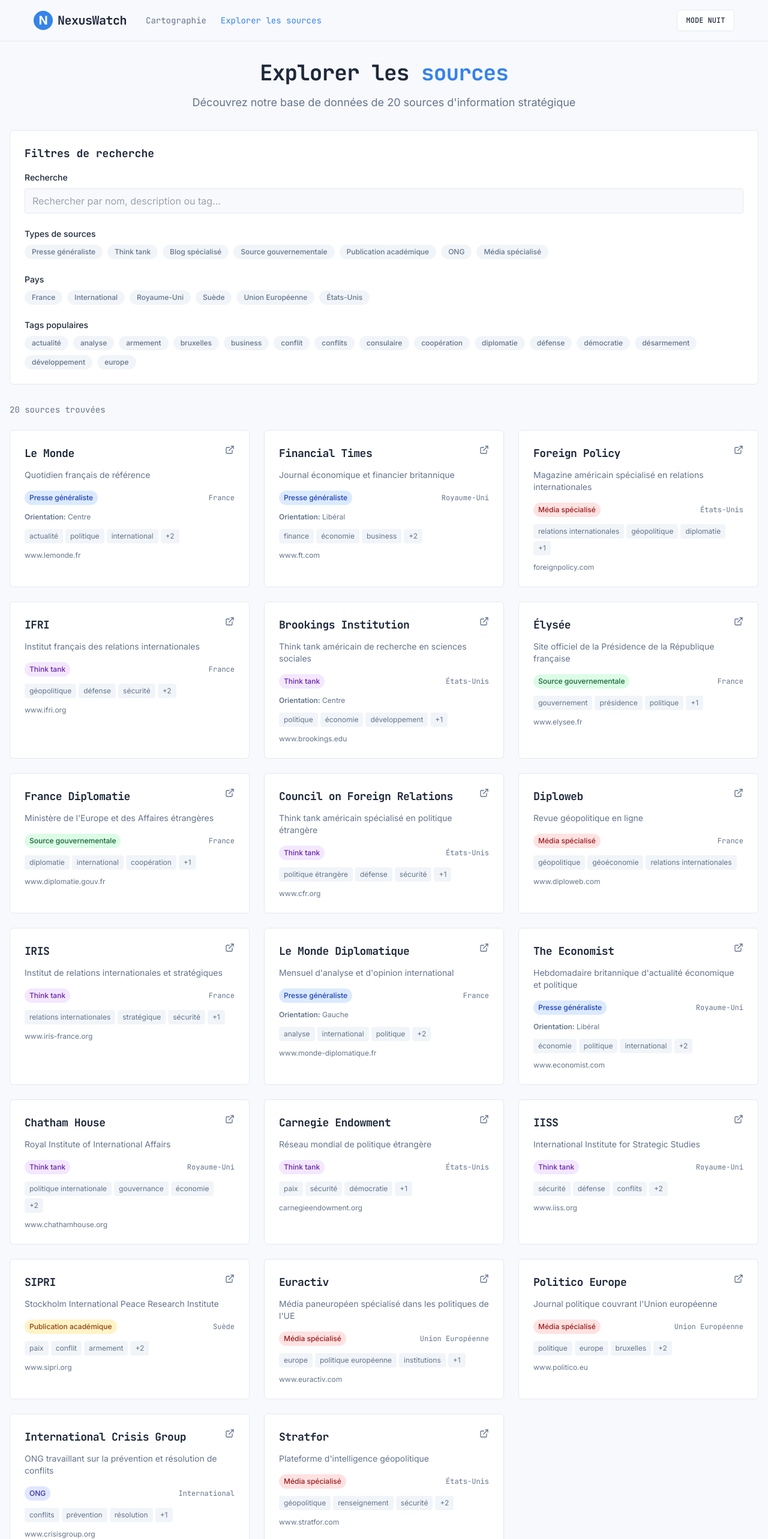
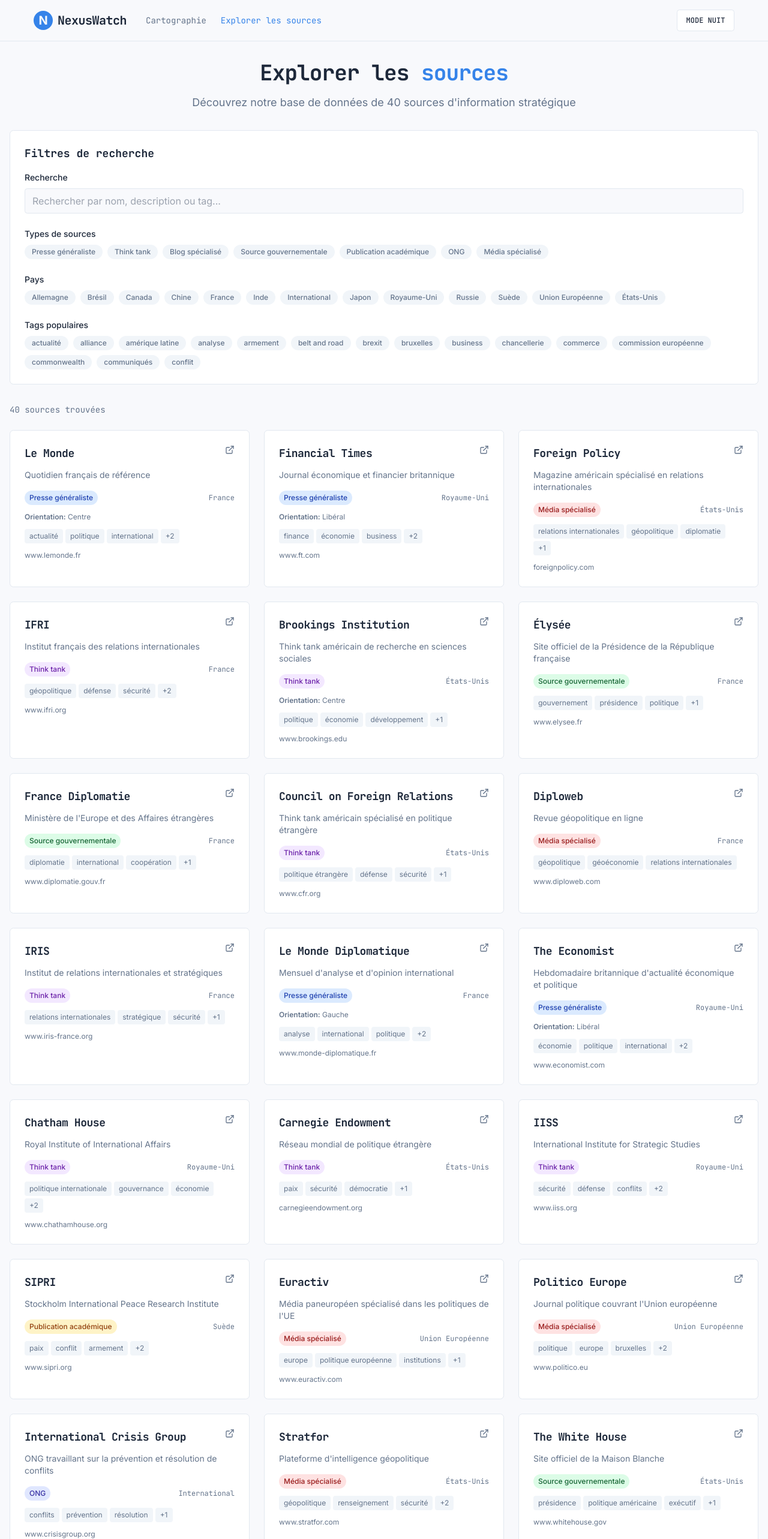
Before and after one commit to RamziAnass/intel-nexus-flow, a React (Vite) app: page /sources in a window 1280 px wide. Shown: the top 2566 px of the page at 60% size. Built offline with nearby package versions, Linux system fonts and the light colour scheme.

Commit message:
Add more government sources
Adds more government sources to the data.

```diff
--- a/src/data/sources.ts
+++ b/src/data/sources.ts
@@ -1,4 +1,3 @@
-
 export interface Source {
   id: string;
   title: string;
@@ -205,6 +204,187 @@ export const sources: Source[] = [
     country: "États-Unis",
     tags: ["géopolitique", "renseignement", "sécurité", "prévisions", "analyse"],
     description: "Plateforme d'intelligence géopolitique"
+  },
+  // Nouvelles sources gouvernementales
+  {
+    id: "whitehouse",
+    title: "The White House",
+    url: "https://www.whitehouse.gov",
+    type: SourceType.GOVERNMENT,
+    country: "États-Unis",
+    tags: ["présidence", "politique américaine", "exécutif", "communiqués"],
+    description: "Site officiel de la Maison Blanche"
+  },
+  {
+    id: "state-gov",
+    title: "U.S. Department of State",
+    url: "https://www.state.gov",
+    type: SourceType.GOVERNMENT,
+    country: "États-Unis",
+    tags: ["diplomatie", "politique étrangère", "relations bilatérales", "sanctions"],
+    description: "Département d'État américain"
+  },
+  {
+    id: "defense-gov",
+    title: "U.S. Department of Defense",
+    url: "https://www.defense.gov",
+    type: SourceType.GOVERNMENT,
+    country: "États-Unis",
+    tags: ["défense", "militaire", "sécurité nationale", "opérations"],
+    description: "Ministère de la Défense américain"
+  },
+  {
+    id: "gov-uk",
+    title: "GOV.UK",
+    url: "https://www.gov.uk",
+    type: SourceType.GOVERNMENT,
+    country: "Royaume-Uni",
+    tags: ["gouvernement britannique", "politique", "services publics", "brexit"],
+    description: "Portail officiel du gouvernement britannique"
+  },
+  {
+    id: "fco-gov-uk",
+    title: "UK Foreign Office",
+    url: "https://www.gov.uk/government/organisations/foreign-commonwealth-development-office",
+    type: SourceType.GOVERNMENT,
+    country: "Royaume-Uni",
+    tags: ["diplomatie britannique", "commonwealth", "développement", "relations internationales"],
+    description: "Foreign, Commonwealth & Development Office"
+  },
+  {
+    id: "bundeskanzleramt",
+    title: "Bundeskanzleramt",
+    url: "https://www.bundeskanzleramt.de",
+    type: SourceType.GOVERNMENT,
+    country: "Allemagne",
+    tags: ["chancellerie", "politique allemande", "union européenne", "gouvernement"],
+    description: "Chancellerie fédérale allemande"
+  },
+  {
+    id: "auswaertiges-amt",
+    title: "Auswärtiges Amt",
+    url: "https://www.auswaertiges-amt.de",
+    type: SourceType.GOVERNMENT,
+    country: "Allemagne",
+    tags: ["diplomatie allemande", "politique étrangère", "coopération", "culture"],
+    description: "Ministère des Affaires étrangères allemand"
+  },
+  {
+    id: "consilium-europa",
+    title: "Conseil européen",
+    url: "https://www.consilium.europa.eu",
+    type: SourceType.GOVERNMENT,
+    country: "Union Européenne",
+    tags: ["institutions européennes", "conseil", "décisions", "sommets"],
+    description: "Conseil européen et Conseil de l'UE"
+  },
+  {
+    id: "commission-europa",
+    title: "Commission européenne",
+    url: "https://ec.europa.eu",
+    type: SourceType.GOVERNMENT,
+    country: "Union Européenne",
+    tags: ["commission européenne", "législation", "politiques", "initiatives"],
+    description: "Commission européenne"
+  },
+  {
+    id: "nato",
+    title: "NATO",
+    url: "https://www.nato.int",
+    type: SourceType.GOVERNMENT,
+    country: "International",
+    tags: ["otan", "sécurité collective", "défense", "alliance"],
+    description: "Organisation du traité de l'Atlantique nord"
+  },
+  {
+    id: "un-org",
+    title: "Nations Unies",
+    url: "https://www.un.org",
+    type: SourceType.GOVERNMENT,
+    country: "International",
+    tags: ["onu", "multilatéralisme", "paix", "développement", "droits humains"],
+    description: "Organisation des Nations Unies"
+  },
+  {
+    id: "kremlin",
+    title: "Kremlin",
+    url: "http://en.kremlin.ru",
+    type: SourceType.GOVERNMENT,
+    country: "Russie",
+    tags: ["présidence russe", "politique russe", "eurasie", "sécurité"],
+    description: "Site officiel du Président de la Fédération de Russie"
+  },
+  {
+    id: "mid-russia",
+    title: "MID Russia",
+    url: "https://mid.ru/en",
+    type: SourceType.GOVERNMENT,
+    country: "Russie",
+    tags: ["diplomatie russe", "politique étrangère", "multipolaire", "coopération"],
+    description: "Ministère des Affaires étrangères de Russie"
+  },
+  {
+    id: "gov-cn",
+    title: "Gov.cn",
+    url: "http://english.gov.cn",
+    type: SourceType.GOVERNMENT,
+    country: "Chine",
+    tags: ["gouvernement chinois", "politique", "développement", "réformes"],
+    description: "Portail du gouvernement populaire central de Chine"
+  },
+  {
+    id: "fmprc-gov-cn",
+    title: "FMPRC",
+    url: "https://www.fmprc.gov.cn/eng",
+    type: SourceType.GOVERNMENT,
+    country: "Chine",
+    tags: ["diplomatie chinoise", "relations bilatérales", "coopération", "belt and road"],
+    description: "Ministère des Affaires étrangères de Chine"
+  },
+  {
+    id: "canada-ca",
+    title: "Gouvernement du Canada",
+    url: "https://www.canada.ca",
+    type: SourceType.GOVERNMENT,
+    country: "Canada",
+    tags: ["gouvernement canadien", "politique", "services", "multilinguisme"],
+    description: "Portail officiel du gouvernement canadien"
+  },
+  {
+    id: "international-gc-ca",
+    title: "Affaires mondiales Canada",
+    url: "https://www.international.gc.ca",
+    type: SourceType.GOVERNMENT,
+    country: "Canada",
+    tags: ["diplomatie canadienne", "commerce", "développement", "paix"],
+    description: "Affaires mondiales Canada"
+  },
+  {
+    id: "mofa-japan",
+    title: "MOFA Japan",
+    url: "https://www.mofa.go.jp",
+    type: SourceType.GOVERNMENT,
+    country: "Japon",
+    tags: ["diplomatie japonaise", "indo-pacifique", "sécurité", "coopération"],
+    description: "Ministère des Affaires étrangères du Japon"
+  },
+  {
+    id: "mea-india",
+    title: "MEA India",
+    url: "https://www.mea.gov.in",
+    type: SourceType.GOVERNMENT,
+    country: "Inde",
+    tags: ["diplomatie indienne", "relations extérieures", "non-alignement", "développement"],
+    description: "Ministère des Affaires extérieures de l'Inde"
+  },
+  {
+    id: "itamaraty",
+    title: "Itamaraty",
+    url: "https://www.gov.br/mre",
+    type: SourceType.GOVERNMENT,
+    country: "Brésil",
+    tags: ["diplomatie brésilienne", "amérique latine", "coopération sud-sud", "environnement"],
+    description: "Ministère des Relations extérieures du Brésil"
   }
 ];
 
```
